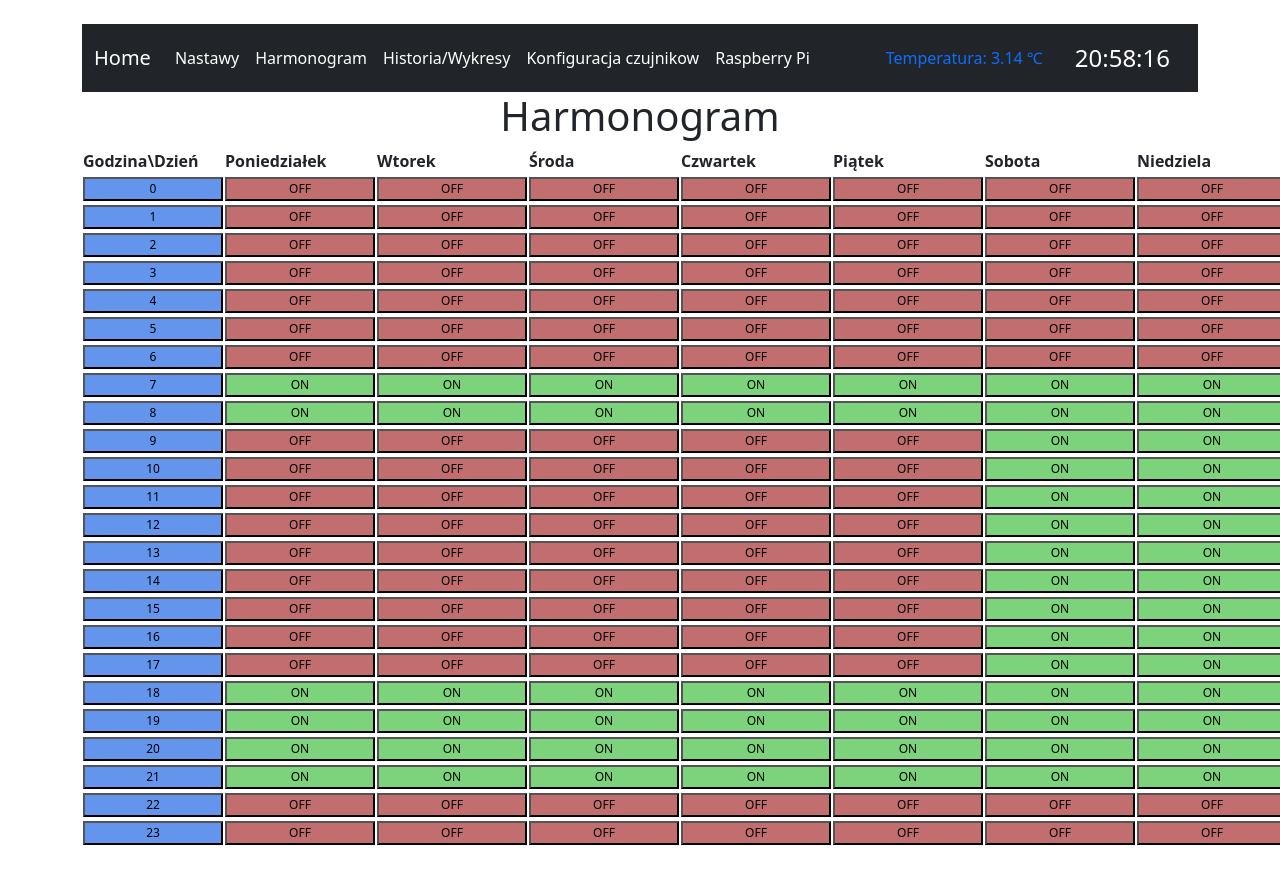
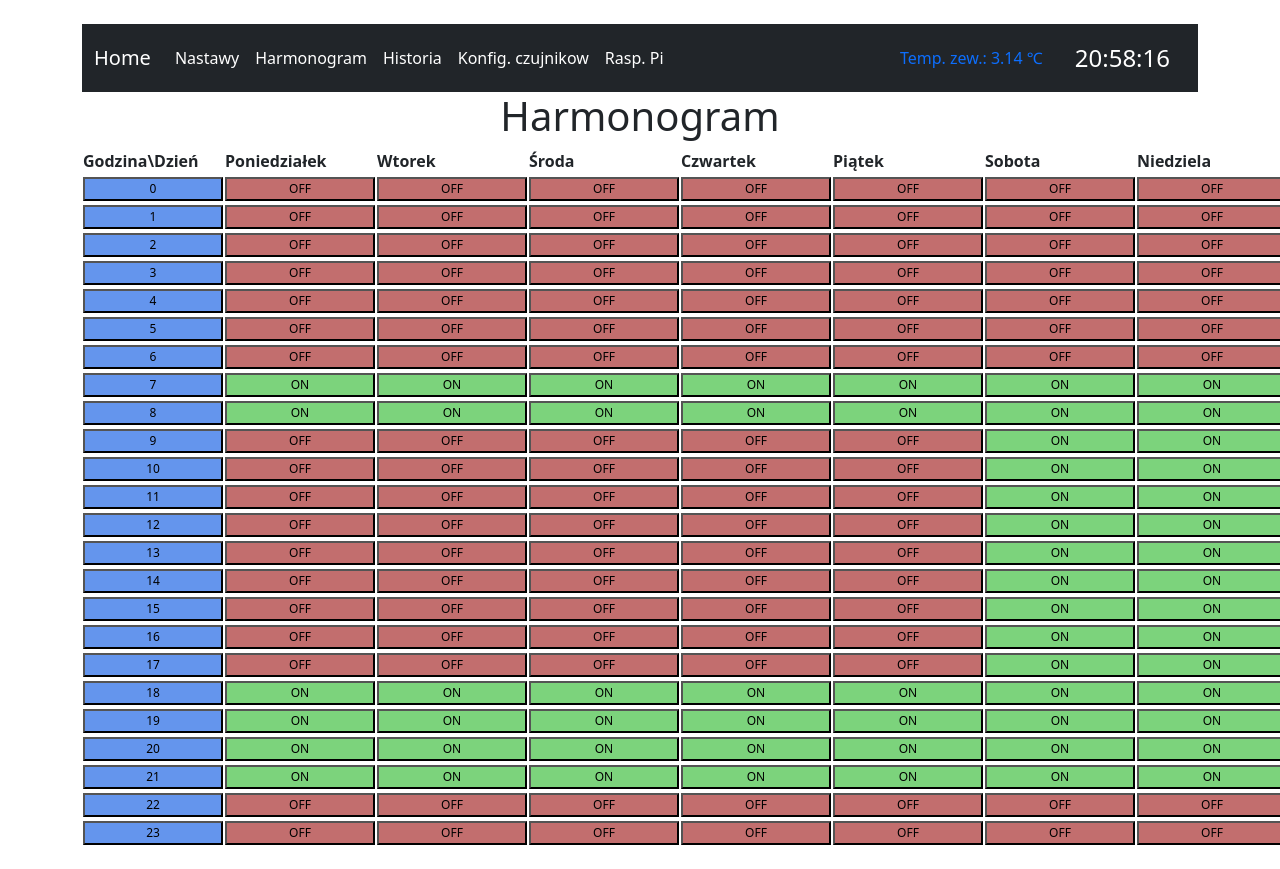
Before and after one commit to ricocooder/HeatPump, a Flask app: page /harmonogram in a window 1280 px wide. Run offline with Flask 3, Linux system fonts and the light colour scheme.

```diff
--- a/templates/navbar.html
+++ b/templates/navbar.html
@@ -15,21 +29,21 @@
           </li>
 
           <li class="nav-item">
-            <a class="nav-link active" aria-current="page" href="{{url_for('history')}}">Historia/Wykresy</a>
+            <a class="nav-link active" aria-current="page" href="{{url_for('history')}}">Historia</a>
           </li>
 
           <li class="nav-item">
-            <a class="nav-link active" aria-current="page" href="{{url_for('temp_sensor_config')}}">Konfiguracja czujnikow</a>
+            <a class="nav-link active" aria-current="page" href="{{url_for('temp_sensor_config')}}">Konfig. czujnikow</a>
           </li>
 
           <li class="nav-item">
-            <a class="nav-link active" aria-current="page" href="{{url_for('raspberrypi')}}">Raspberry Pi</a>
+            <a class="nav-link active" aria-current="page" href="{{url_for('raspberrypi')}}">Rasp. Pi</a>
           </li>
 
         </ul>
 
         <a class="nav-link active" aria-current="page" href="">
-            Temperatura: {{ sensFoundList[0] }} <span>&#8451;</span>
+            Temp. zew.: {{ sensFoundList[0] }} <span>&#8451;</span>
           </a>
 
 
```
Also changed, not shown: other parts of templates/navbar.html (+14 -0 lines), myDB.db.
